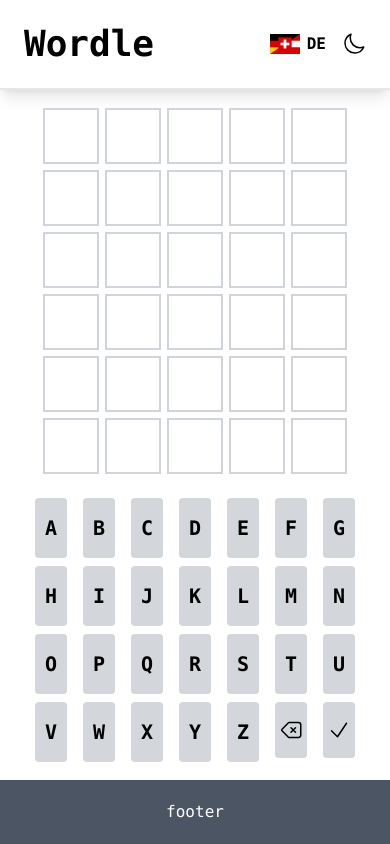
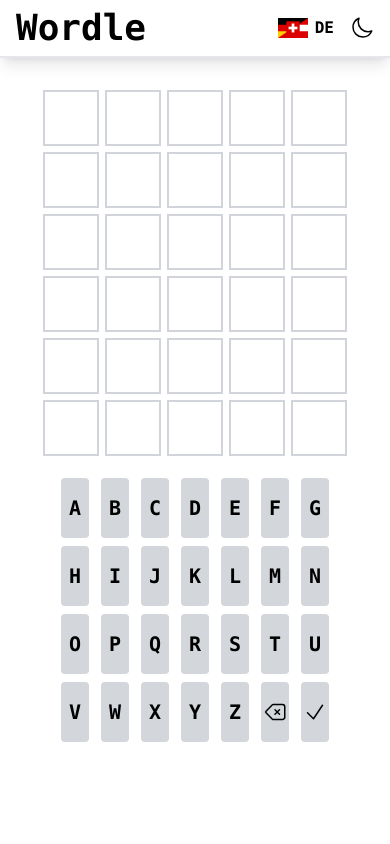
Before and after one commit to priegelsdev/wordle, a React (Vite) app: page / in a window 390 px wide. Built offline with nearby package versions, Linux system fonts and the light colour scheme.

Commit message:
change white space

```diff
--- a/src/App.tsx
+++ b/src/App.tsx
@@ -192,7 +192,7 @@
   }
 
   return (
-    <main className="relative w-screen h-screen flex flex-col justify-between font-mono">
+    <main className="relative w-screen h-screen flex flex-col font-mono">
       <Header englishMode={englishMode} onClick={changeLanguage} />
 
       {isWinner && (
@@ -224,7 +224,7 @@
         </div>
       )}
 
-      <div className="m-auto mb-0 lg text-center text-3xl">
+      <div className="my-4 mx-auto p-4 lg text-center text-3xl">
         <RowsContainer
           quizWord={quizWord}
           enteredLetters={enteredLetters}
@@ -232,7 +232,7 @@
         />
       </div>
 
-      <div className="m-auto text-xl">
+      <div className="-my-4 mx-auto text-xl">
         <Keyboard
           onClick={addEnteredLetter}
           onEnter={addGuessedLetters}
@@ -243,8 +243,6 @@
           englishMode={englishMode}
         />
       </div>
-
-      <footer className="p-5 text-center bg-gray-600 text-white">footer</footer>
     </main>
   );
 }
--- a/src/Components/Header.tsx
+++ b/src/Components/Header.tsx
@@ -136,12 +136,12 @@
 
 export default function Header({ englishMode, onClick }: HeaderProps) {
   return (
-    <header className="flex items-center justify-between p-6 border-solid border-b-2 shadow-lg">
+    <header className="flex items-center justify-between p-2 sm:p-6 border-solid border-b-2 shadow-lg">
       <div /* div exists only for flex to work properly */></div>
-      <h1 className="text-4xl font-bold justify-self-start mr-auto sm:mr-0 sm:ml-24">
+      <h1 className="text-4xl font-bold justify-self-start mx-2 mr-auto sm:-mr-4 sm:ml-24">
         Wordle
       </h1>
-      <div className="flex items-center">
+      <div className="flex items-center mx-2">
         <button
           // since flags are sized a bit differently, we add different gap depending on which flag is shown
           className={`flex items-center ${
--- a/src/Components/Keyboard.tsx
+++ b/src/Components/Keyboard.tsx
@@ -119,7 +119,7 @@
     <button
       id={`${index}`}
       key={index}
-      className={`aspect-square w-8 py-4 uppercase rounded bg-key-gray font-bold
+      className={`w-7 md:w-8 py-4 uppercase rounded bg-key-gray font-bold
         ${
           allGuessedLetters.includes(key.toString()) &&
           quizWord.split('').includes(key.toString()) &&
@@ -147,7 +147,7 @@
   ));
 
   return (
-    <div className="w-screen grid grid-rows-4 grid-cols-KeyboardMobile md:grid-cols-Keyboard gap-2 justify-center justify-items-center">
+    <div className="max-w-md grid grid-rows-4 grid-cols-KeyboardMobile md:grid-cols-Keyboard gap-2 justify-center justify-items-center">
       {keyElements}
     </div>
   );
--- a/tailwind.config.cjs
+++ b/tailwind.config.cjs
@@ -6,7 +6,7 @@
       gridTemplateColumns: {
         // Keyboard grid
         Keyboard: 'repeat(11, minmax(0, 56px))',
-        KeyboardMobile: 'repeat(7, minmax(0, 40px))',
+        KeyboardMobile: 'repeat(7, minmax(0, 32px))',
       },
       colors: {
         'asphalt-gray': '#74787B',
```
